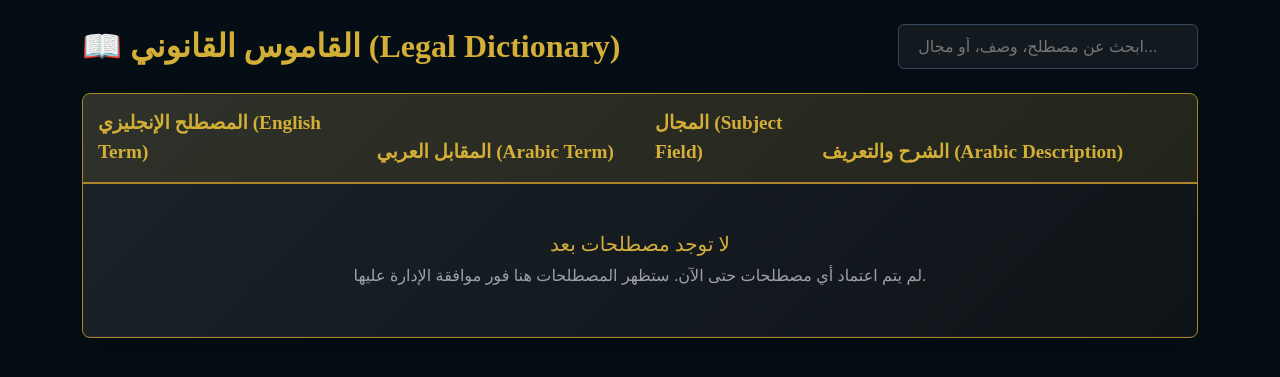
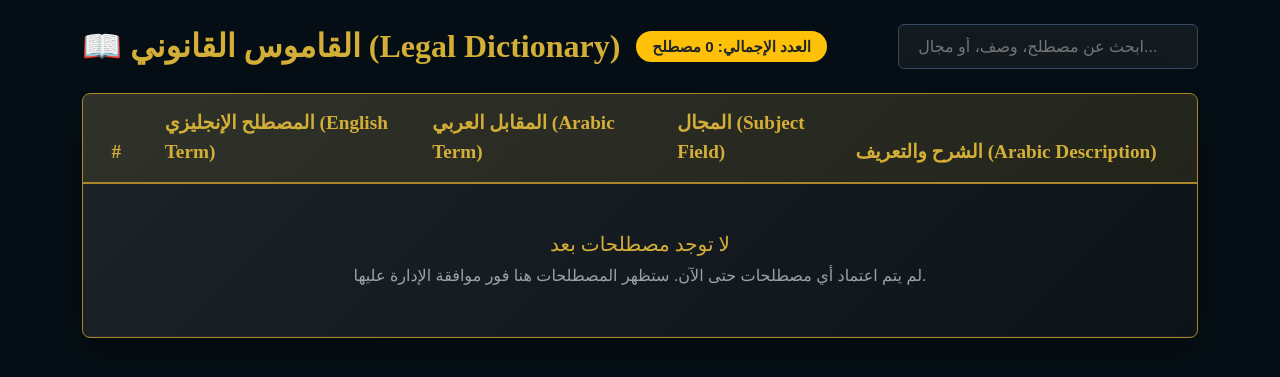
Before and after one commit to yousefdg005/-, a Flask app: page /dictionary in a window 1280 px wide. Shown: the part 56-433 px from the top of the page. Run offline with Flask 3, Linux system fonts and the light colour scheme; the visitor is signed in with stand-in values (Sample User, id 1); data that the repository does not hold is empty.

Commit message:
Add sequential numbering and total count badge to reader dictionary

```diff
--- a/templates/dictionary.html
+++ b/templates/dictionary.html
@@ -2,7 +2,12 @@
 
 {% block content %}
 <div class="d-flex justify-content-between align-items-center mb-4 flex-wrap gap-3">
-    <h2 class="fw-bold gold-text mb-2 mb-md-0" style="font-family: 'Amiri', serif;">📖 القاموس القانوني (Legal Dictionary)</h2>
+    <div class="d-flex align-items-center gap-3 flex-wrap">
+        <h2 class="fw-bold gold-text mb-0" style="font-family: 'Amiri', serif;">📖 القاموس القانوني (Legal Dictionary)</h2>
+        <span class="badge bg-warning text-dark px-3 py-2 rounded-pill fw-bold" style="font-size: 0.95rem;">
+            العدد الإجمالي: {{ terms|length }} مصطلح
+        </span>
+    </div>
 
     <!-- شريط بحث فخم متناسق مع التصميم الداكن -->
     <div class="search-box">
@@ -15,15 +20,19 @@
     <table class="table table-dark-custom align-middle mb-0" id="dictionaryTable">
         <thead class="thead-gold">
             <tr>
-                <th style="width: 25%; padding: 15px;">المصطلح الإنجليزي (English Term)</th>
-                <th style="width: 25%; padding: 15px;">المقابل العربي (Arabic Term)</th>
-                <th style="width: 15%; padding: 15px;">المجال (Subject Field)</th>
-                <th style="width: 35%; padding: 15px;">الشرح والتعريف (Arabic Description)</th>
+                <th style="width: 6%; padding: 15px; text-align: center;">#</th>
+                <th style="width: 24%; padding: 15px;">المصطلح الإنجليزي (English Term)</th>
+                <th style="width: 22%; padding: 15px;">المقابل العربي (Arabic Term)</th>
+                <th style="width: 16%; padding: 15px;">المجال (Subject Field)</th>
+                <th style="width: 32%; padding: 15px;">الشرح والتعريف (Arabic Description)</th>
             </tr>
         </thead>
         <tbody>
             {% for term in terms %}
             <tr class="term-row">
+                <td class="gold-text fw-bold text-center" style="padding: 15px; font-size: 1.05rem;">
+                    {{ loop.index }}
+                </td>
                 <td class="gold-text fw-bold en-term" style="padding: 15px; font-size: 1.1rem; text-align: left;" dir="ltr">
                     {{ term.en }}
                 </td>
@@ -39,7 +48,7 @@
             </tr>
             {% else %}
             <tr>
-                <td colspan="4" class="text-center py-5">
+                <td colspan="5" class="text-center py-5">
                     <h5 class="mb-2 gold-text" style="font-family: 'Amiri', serif;">لا توجد مصطلحات بعد</h5>
                     <p class="mb-0 text-gray">لم يتم اعتماد أي مصطلحات حتى الآن. ستظهر المصطلحات هنا فور موافقة الإدارة عليها.</p>
                 </td>
```
